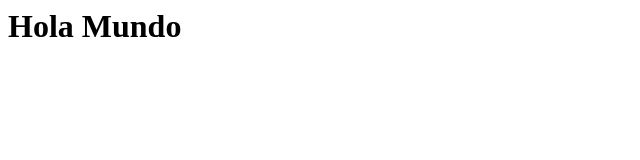
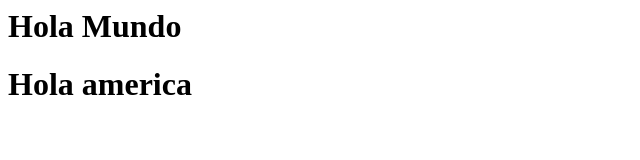
Before and after one commit to mishellayza/ProyectoGit, a plain HTML site: page index.html in a window 1280 px wide. Shown: the whole page, without its empty margins (0-640 px from the left). Drawn offline with Linux system fonts and the light colour scheme.

Commit message:
Mi segundo commit

```diff
--- a/index.html
+++ b/index.html
@@ -1 +1,2 @@
 <h1>Hola Mundo</h1>
+<h1>Hola america</h1>
```
